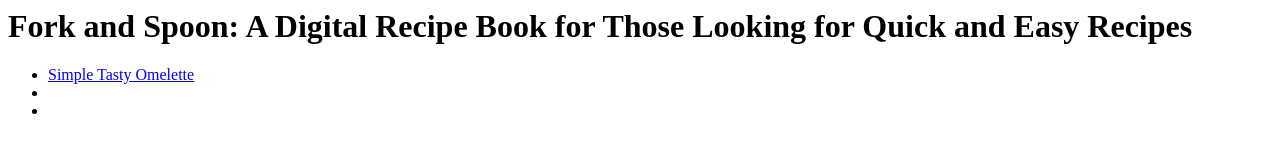
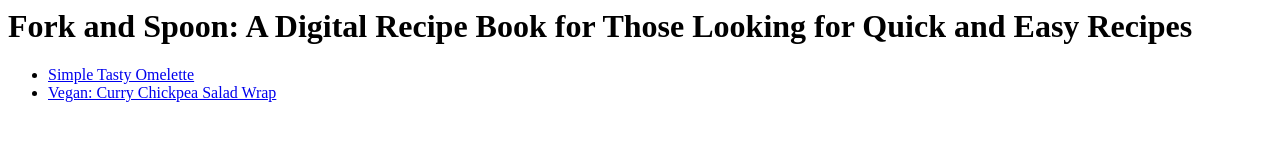
Before and after one commit to johnxminimo/recipeswebsite, a plain HTML site: page index.html in a window 1280 px wide. Drawn offline with Linux system fonts and the light colour scheme.

Commit message:
started 2nd recipe page

```diff
--- a/index.html
+++ b/index.html
@@ -2,14 +2,14 @@
 <html>
     <head>
         <title>Fork and Spoon: A Digital Recipe Book</title>
-        <meta charset = "UTC-8">
+        <meta charset = "utf-8">
     </head>
 
     <body>
         <h1>Fork and Spoon: A Digital Recipe Book for Those Looking for Quick and Easy Recipes </h1>
         <ul>
-            <li><a href=./recipes/omellete.html>Simple Tasty Omelette<a><li>
-            <li></li>
+            <li><a href=./recipes/omellete.html>Simple Tasty Omelette</a></li>
+            <li><a href=./recipes/chick-pea-salad-wrap.html>Vegan: Curry Chickpea Salad Wrap</a></li>
         </ul>
     </body>
 </html>
```
Also changed, not shown: recipes/chick-pea-salad-wrap.html (added, +13 -0 lines), recipes/omellete.html (+1 -1 lines), 2 other files.
